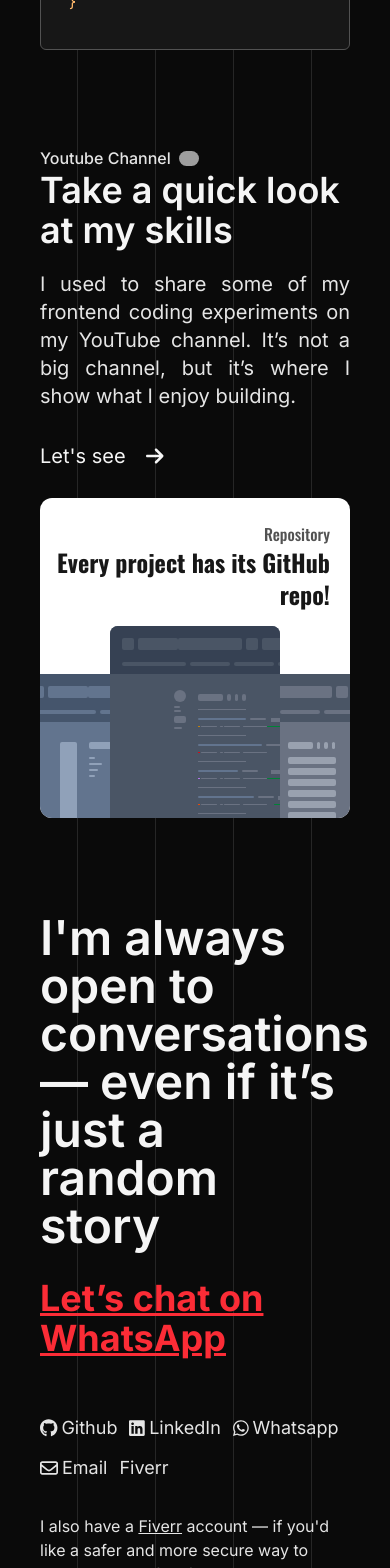
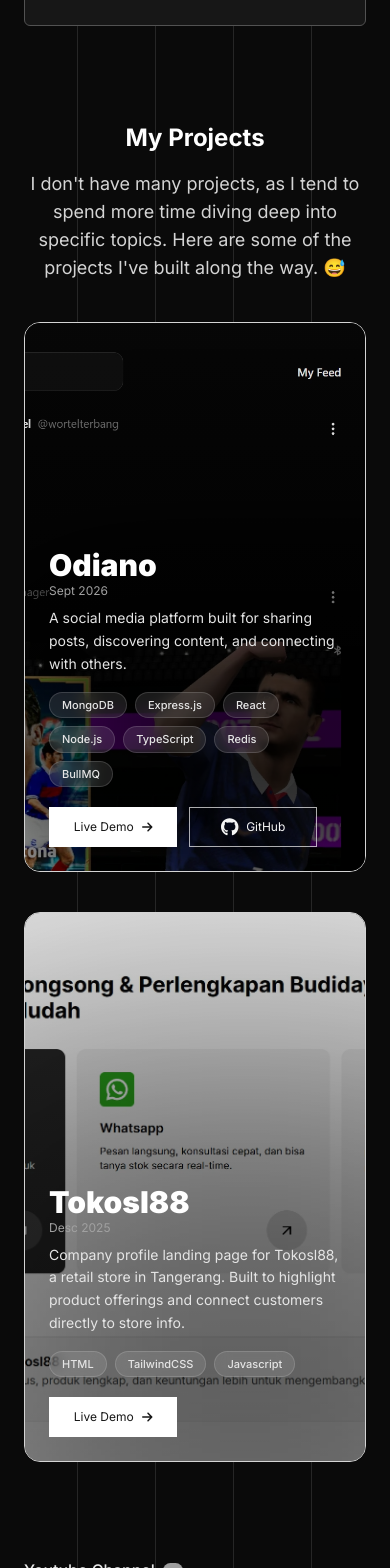
Before and after one commit to AryaTjiutanto/portofolio-v1, a Next.js app: page / in a window 390 px wide. Shown: the part 2800-4368 px from the top of the page. Built offline with nearby package versions, Linux system fonts and the light colour scheme; grey boxes are pictures that could not be loaded.

Commit message:
add odiano and tokosl88 as a project

```diff
--- a/src/app/components/homepage/AboutMe.tsx
+++ b/src/app/components/homepage/AboutMe.tsx
@@ -27,7 +27,7 @@
     `;
 
     return (
-        <section className={`w-full flex flex-col-reverse xl:grid xl:grid-cols-5 gap-x-14 2xl:gap-x-20 place-items-center px-10 md:px-36 lg:px-44 xl:px-52 2xl:px-96 duration-100 relative overflow-x-hidden py-12 md:py-32`}>
+        <section className={`w-full flex flex-col-reverse xl:grid xl:grid-cols-5 gap-x-14 2xl:gap-x-20 place-items-center px-6 md:px-36 lg:px-44 xl:px-52 2xl:px-96 duration-100 relative overflow-x-hidden py-12 md:py-32`}>
             <div className={`w-full h-[30rem] p-16 md:col-span-3 bg-white flex flex-col justify-end z-10 rounded-lg md:rounded-xl lg:rounded-3xl relative font-oswald overflow-hidden group hover:shadow-2xl shadow-gray-800 cursor-pointer mt-8 xl:mt-0`}>
                 <div className="absolute top-6 right-5 md:right-10 text-right">
                     <h2 className={`font-medium md:text-lg text-neutral-600`}>
--- a/src/app/components/homepage/HeroSection.tsx
+++ b/src/app/components/homepage/HeroSection.tsx
@@ -5,7 +5,7 @@
 
 const HeroSection = () => {
     return (
-        <section className={`w-full min-h-screen flex items-center px-10 md:px-36 lg:px-44 xl:px-52 2xl:px-96 duration-150 relative`}>
+        <section className={`w-full min-h-screen flex items-center px-6 md:px-36 lg:px-44 xl:px-52 2xl:px-96 duration-150 relative`}>
             {/* social media links */}
             <div className={`absolute w-5 h-fit bottom-0 md:top-20 md:right-10 z-10 space-y-20 hidden md:inline-block`}>
                 <Link href="https://github.com/AryaTjiutanto" target="_blank" className={`md:rotate-90 text-neutral-200 hover:text-slate-400 flex items-center space-x-1 duration-150`}>
--- a/src/app/components/homepage/MyProjects.tsx
+++ b/src/app/components/homepage/MyProjects.tsx
@@ -1,8 +1,12 @@
+import { faGithub } from "@fortawesome/free-brands-svg-icons";
+import { faArrowRight } from "@fortawesome/free-solid-svg-icons";
+import { FontAwesomeIcon } from "@fortawesome/react-fontawesome";
 import Image from "next/image";
+import Link from "next/link";
 
 const MyProject = () => {
     return (
-        <section className={`w-full px-10 md:px-36 lg:px-44 xl:px-52 2xl:px-96 duration-100 relative overflow-x-hidden py-12 md:py-32 text-neutral-300 flex flex-col items-center z-10`}>
+        <section className="w-full px-6 md:px-36 lg:px-44 xl:px-52 2xl:px-96 relative py-12 md:py-32 text-neutral-300 flex flex-col items-center z-10">
             <div className="space-y-4 text-center">
                 <h1 className="text-2xl md:text-3xl xl:text-5xl font-bold text-white">
                     My Projects
@@ -11,13 +15,91 @@
                     I don't have many projects, as I tend to spend more time diving deep into specific topics. Here are some of the projects I've built along the way. 😅
                 </p>
             </div>
-            <div className="w-full mt-10">
-                <div className="w-full h-[550px] relative">
-                    <Image src="/assets/project/odiano.webp" alt="Odiano" fill className="object-cover object-center z-10" />
+
+            <div className="w-full mt-10 flex flex-col gap-10">
+                <div className="sticky top-10 w-full h-[550px] rounded-2xl border border-neutral-300 overflow-hidden bg-neutral-950">
+                    <Image src="/assets/project/odiano.webp" alt="Odiano" fill className="object-cover object-center" />
+
+                    <div className="absolute grid place-content-center sm:place-content-between p-6 bottom-0 left-0 sm:bottom-10 sm:left-10 z-10 max-w-full sm:max-w-[45%] text-white">
+                        <div className="space-y-0">
+                            <h1 className="font-black text-3xl">Odiano</h1>
+                            <h2 className="text-xs text-neutral-400">Sept 2026</h2>
+                        </div>
+
+                        <p className="mt-2 text-sm leading-relaxed text-neutral-200">
+                            A social media platform built for sharing posts, discovering content, and connecting with others.
+                        </p>
+                        <div className="flex flex-wrap gap-2 mt-4 max-w-full">
+                            {["MongoDB", "Express.js", "React", "Node.js", "TypeScript", "Redis", "BullMQ"].map((tech) => (
+                                <span
+                                    key={tech}
+                                    className="px-3 py-1 text-[11px] font-medium text-neutral-200 bg-white/10 border border-white/15 rounded-full backdrop-blur-sm"
+                                >
+                                    {tech}
+                                </span>
+                            ))}
+                        </div>
+
+                        <div className="flex items-center space-x-3 mt-5">
+                            <Link href="https://odiano.vercel.app/" target="_blank" rel="noopener noreferrer">
+                                <button className="w-32 h-10 bg-white text-neutral-900 text-xs flex items-center group justify-center space-x-2 cursor-pointer hover:bg-neutral-200 transition-colors">
+                                    <span>Live Demo</span>
+                                    <FontAwesomeIcon icon={faArrowRight} className="group-hover:translate-x-1 duration-200" />
+                                </button>
+                            </Link>
+
+                            <Link href="https://github.com/AryaTjiutanto/odiano" target="_blank" rel="noopener noreferrer">
+                                <button className="w-32 h-10 bg-transparent border border-neutral-100/70 text-neutral-100 text-xs flex items-center justify-center space-x-2 cursor-pointer hover:bg-white/10 transition-colors">
+                                    <FontAwesomeIcon icon={faGithub} className="text-lg" />
+                                    <span>GitHub</span>
+                                </button>
+                            </Link>
+                        </div>
+                    </div>
+
+                    <div className="absolute z-[2] w-[600px] h-[350px] bg-black/80 blur-[90px] -bottom-10 -left-10 pointer-events-none" />
+                    <div className="absolute inset-0 z-[1] bg-gradient-to-t from-black/0 to-neutral-700/10 pointer-events-none" />
+                </div>
+
+                <div className="sticky top-12 w-full h-[550px] rounded-2xl border border-neutral-300 overflow-hidden bg-neutral-950">
+                    <Image src="/assets/project/tokosl88.webp" alt="Odiano" fill className="object-cover object-center" />
+
+                    <div className="absolute grid place-content-center sm:place-content-between p-6 bottom-0 left-0 sm:bottom-10 sm:left-10 z-10 max-w-full sm:max-w-[45%] text-white">
+                        <div className="space-y-0">
+                            <h1 className="font-black text-3xl">Tokosl88</h1>
+                            <h2 className="text-xs text-neutral-400">Desc 2025</h2>
+                        </div>
+
+                        <p className="mt-2 text-sm leading-relaxed text-neutral-200">
+                            Company profile landing page for Tokosl88, a retail store in Tangerang. Built to highlight product offerings and connect customers directly to store info.
+                        </p>
+                        <div className="flex flex-wrap gap-2 mt-4 max-w-full">
+                            {["HTML", "TailwindCSS", "Javascript"].map((tech) => (
+                                <span
+                                    key={tech}
+                                    className="px-3 py-1 text-[11px] font-medium text-neutral-200 bg-white/10 border border-white/15 rounded-full backdrop-blur-sm"
+                                >
+                                    {tech}
+                                </span>
+                            ))}
+                        </div>
+
+                        <div className="flex items-center space-x-3 mt-5">
+                            <Link href="https://www.tokosl88.com/" target="_blank" rel="noopener noreferrer">
+                                <button className="w-32 h-10 bg-white text-neutral-900 text-xs flex items-center group justify-center space-x-2 cursor-pointer hover:bg-neutral-200 transition-colors">
+                                    <span>Live Demo</span>
+                                    <FontAwesomeIcon icon={faArrowRight} className="group-hover:translate-x-1 duration-200" />
+                                </button>
+                            </Link>
+                        </div>
+                    </div>
+
+                    <div className="absolute z-[2] w-[600px] h-[450px] bg-black/80 blur-[180px] -bottom-30 -left-20 pointer-events-none" />
+                    <div className="absolute inset-0 z-[1] bg-gradient-to-t from-black/30 to-neutral-700/10 pointer-events-none" />
                 </div>
             </div>
         </section>
-    )
-}
+    );
+};
 
 export default MyProject;
--- a/src/app/components/homepage/MySkillsSection.tsx
+++ b/src/app/components/homepage/MySkillsSection.tsx
@@ -1,6 +1,6 @@
 const MySkillsSection = () => {
     return (
-        <section className={`w-full gap-x-20 place-items-center px-10 md:px-36 xl:px-40 2xl:px-96 duration-100 relative overflow-x-hidden py-12 md:py-32 z-[2]`}>
+        <section className={`w-full gap-x-20 place-items-center px-6 md:px-36 xl:px-40 2xl:px-96 duration-100 relative overflow-x-hidden py-12 md:py-32 z-[2]`}>
             <h1 className={`text-3xl md:text-6xl text-center font-semibold z-10 text-neutral-100`}>
                 My Skills
             </h1>
--- a/src/app/components/homepage/MySpecialitiesSection.tsx
+++ b/src/app/components/homepage/MySpecialitiesSection.tsx
@@ -1,7 +1,7 @@
 const MySpecialitiesSection = () => {
     return (
         <section className={`w-full flex flex-col
-         xl:grid xl:grid-cols-9 2xl:grid-cols-5 gap-x-14 2xl:gap-x-20 place-items-center px-10 md:px-36 lg:px-44 xl:px-52 2xl:px-96 duration-100 relative overflow-x-hidden py-12 md:py-32`}>
+         xl:grid xl:grid-cols-9 2xl:grid-cols-5 gap-x-14 2xl:gap-x-20 place-items-center px-6 md:px-36 lg:px-44 xl:px-52 2xl:px-96 duration-100 relative overflow-x-hidden py-12 md:py-32`}>
             <div className="col-span-5 2xl:col-span-3 z-10">
                 <p className={`text-neutral-200 font-medium`}>See more,</p>
                 <h1 className={`text-4xl md:text-6xl font-semibold text-neutral-100`}>
--- a/src/app/components/homepage/YoutubeSection.tsx
+++ b/src/app/components/homepage/YoutubeSection.tsx
@@ -5,7 +5,7 @@
 
 const YoutubeSection = () => {
     return (
-        <section className={`w-full flex flex-col-reverse xl:grid xl:grid-cols-5 gap-x-14 2xl:gap-x-20 place-items-center px-10 md:px-36 lg:px-44 xl:px-52 2xl:px-96 duration-100 relative overflow-x-hidden py-12 md:py-32 selection:bg-red-400`}>
+        <section className={`w-full flex flex-col-reverse xl:grid xl:grid-cols-5 gap-x-14 2xl:gap-x-20 place-items-center px-6 md:px-36 lg:px-44 xl:px-52 2xl:px-96 duration-100 relative overflow-x-hidden py-12 md:py-32 selection:bg-red-400`}>
             <div className={`w-full h-[20rem] lg:h-[25rem] p-14 col-span-3 bg-white flex flex-col justify-end z-10 rounded-xl lg:rounded-3xl relative font-oswald group hover:shadow-2xl shadow-gray-800 cursor-pointer duration-300 overflow-hidden mt-7 xl:mt-0`}>
                 <div className="absolute top-6 right-5 md:right-10 text-right">
                     <h2 className={`font-medium md:text-lg text-neutral-600`}>
--- a/src/app/components/ui/Footer.tsx
+++ b/src/app/components/ui/Footer.tsx
@@ -5,7 +5,7 @@
 
 const Footer = () => {
     return (
-        <footer className={`w-full px-10 md:px-36 lg:px-44 xl:px-52 2xl:px-96 duration-100 relative overflow-x-hidden py-12 md:py-32 z-[2]`}>
+        <footer className={`w-full px-6 md:px-36 lg:px-44 xl:px-52 2xl:px-96 duration-100 relative overflow-x-hidden py-12 md:py-32 z-[2]`}>
             <div className="w-full flex flex-col space-y-7">
                 <h1 className={`w-full text-neutral-100 text-5xl xl:text-7xl 2xl:text-8xl font-semibold`}>
                     I'm always open to conversations — even if it’s just a random story<br />
--- a/src/app/components/ui/loader.tsx
+++ b/src/app/components/ui/loader.tsx
@@ -24,7 +24,7 @@
 
   return (
     <section
-      className={`fixed inset-0 flex items-center justify-center bg-neutral-900 text-white text-xl p-5 text-center z-50 transition-opacity duration-300 ${
+      className={`fixed inset-0 flex items-center justify-center bg-black text-white text-xl p-5 text-center z-50 transition-opacity duration-300 ${
         isFading ? 'opacity-0' : 'opacity-100'
       }`}
     >
--- a/src/app/page/HomePage.tsx
+++ b/src/app/page/HomePage.tsx
@@ -15,7 +15,7 @@
 
 export default function HomePage() {
     return (
-        <div className={`bg-neutral-950 selection:bg-indigo-500 w-full min-h-screen relative overflow-x-hidden`}>
+        <div className={`bg-neutral-950 selection:bg-indigo-500 w-full min-h-screen relative overflow-x-clip`}>
             <LoaderWrapper />
             {/* smooth scroll */}
             <SmoothScroll />
@@ -42,7 +42,7 @@
             <MySkillsSection />
 
             {/* My Projects */}
-            {/* <MyProject /> */}
+            <MyProject />
 
             {/* youtube */}
             <YoutubeSection />
```
Also changed, not shown: public/assets/project/odiano.webp, public/assets/project/tokosl88.webp (added).
